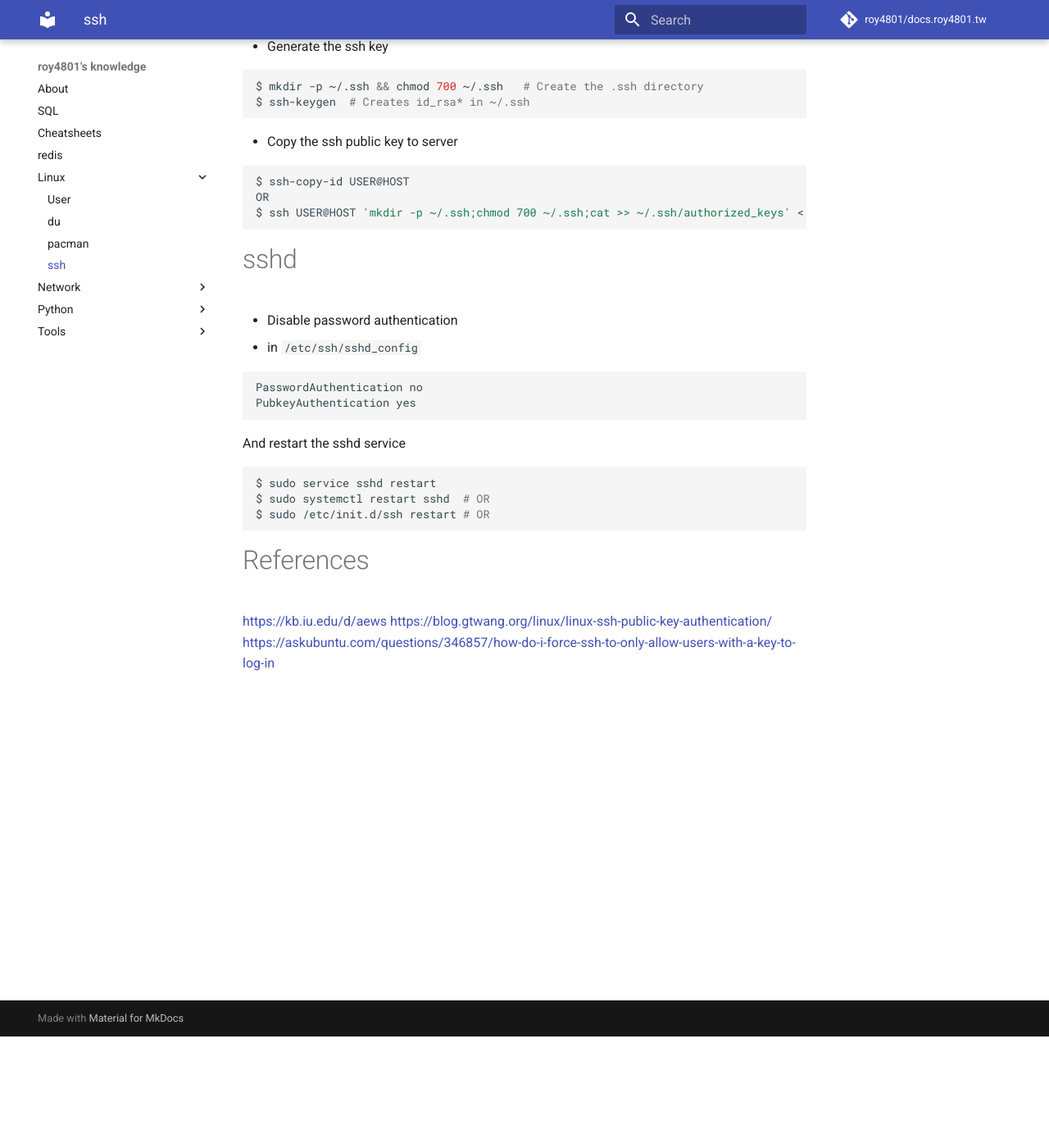
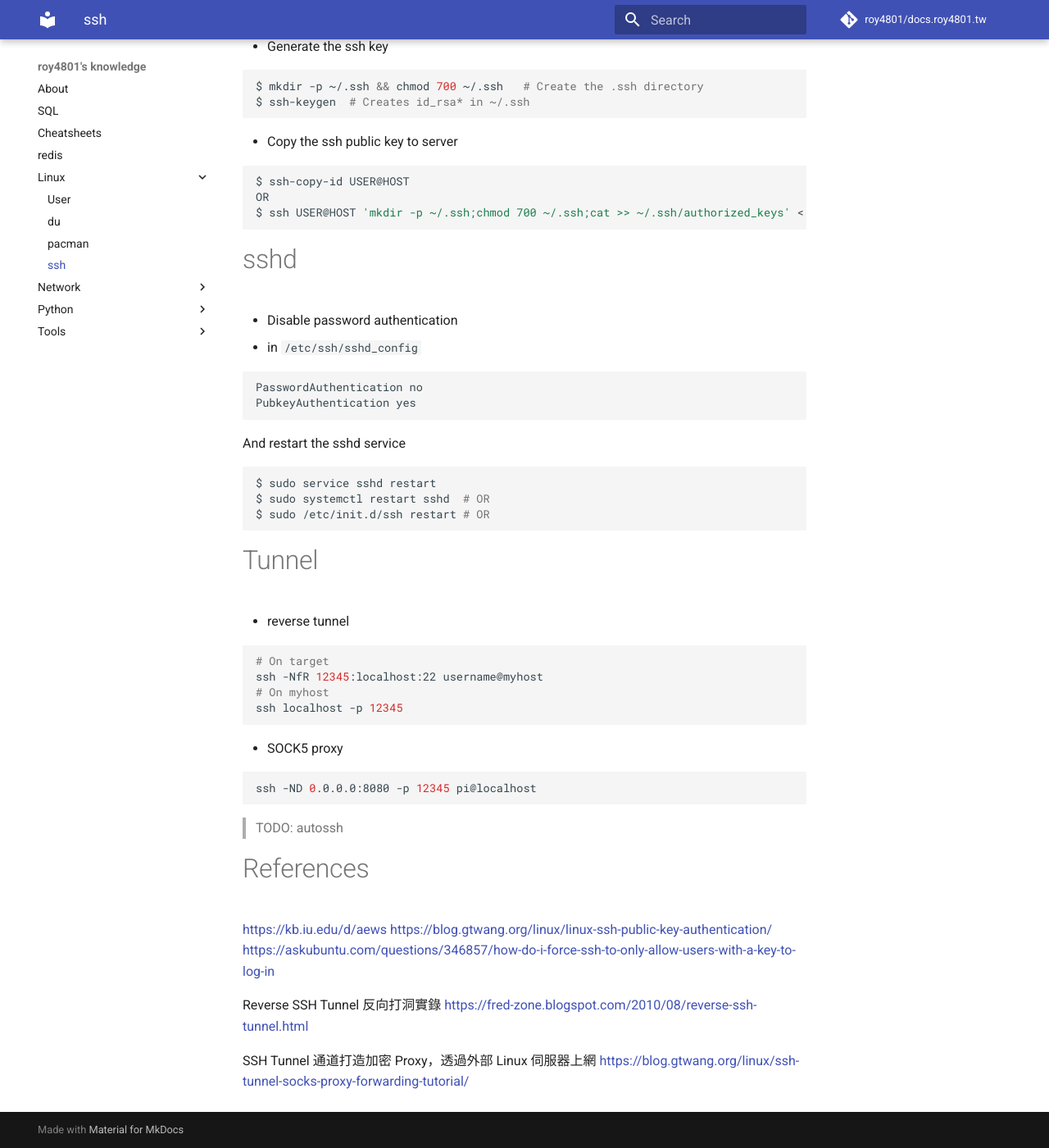
Before and after one commit to roy4801/docs.roy4801.tw, an MkDocs documentation site: the page built from docs/Linux/ssh.md, in a window 1280 px wide and 1400 px high, scrolled down 136 px. Shown: the whole window at 82% size. Built offline with MkDocs 1.6.1 and Material for MkDocs 9.7.7, drawn with Linux system fonts in a browser that asks for light colours; comment, search, counter and statistics services are not loaded.

Commit message:
Update ssh.md

````diff
--- a/docs/Linux/ssh.md
+++ b/docs/Linux/ssh.md
@@ -33,8 +33,33 @@ $ sudo systemctl restart sshd  # OR
 $ sudo /etc/init.d/ssh restart # OR
 ```
 
+# Tunnel
+
+* reverse tunnel
+
+```bash
+# On target
+ssh -NfR 12345:localhost:22 username@myhost
+# On myhost
+ssh localhost -p 12345
+```
+
+* SOCK5 proxy
+
+```bash
+ssh -ND 0.0.0.0:8080 -p 12345 pi@localhost
+```
+
+> TODO: autossh
+
 # References
 
 <https://kb.iu.edu/d/aews>
 <https://blog.gtwang.org/linux/linux-ssh-public-key-authentication/>
 <https://askubuntu.com/questions/346857/how-do-i-force-ssh-to-only-allow-users-with-a-key-to-log-in>
+
+Reverse SSH Tunnel 反向打洞實錄
+<https://fred-zone.blogspot.com/2010/08/reverse-ssh-tunnel.html>
+
+SSH Tunnel 通道打造加密 Proxy，透過外部 Linux 伺服器上網
+<https://blog.gtwang.org/linux/ssh-tunnel-socks-proxy-forwarding-tutorial/>
````
